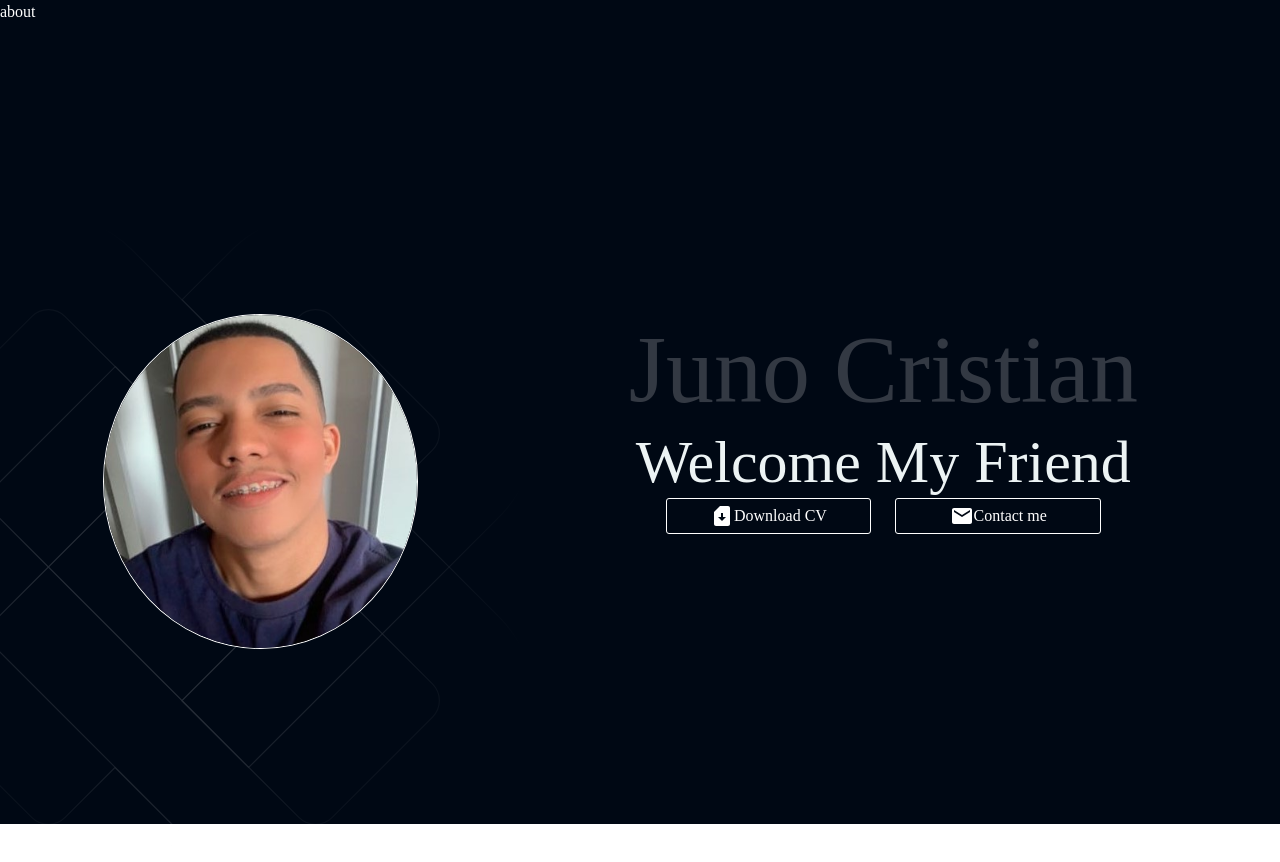
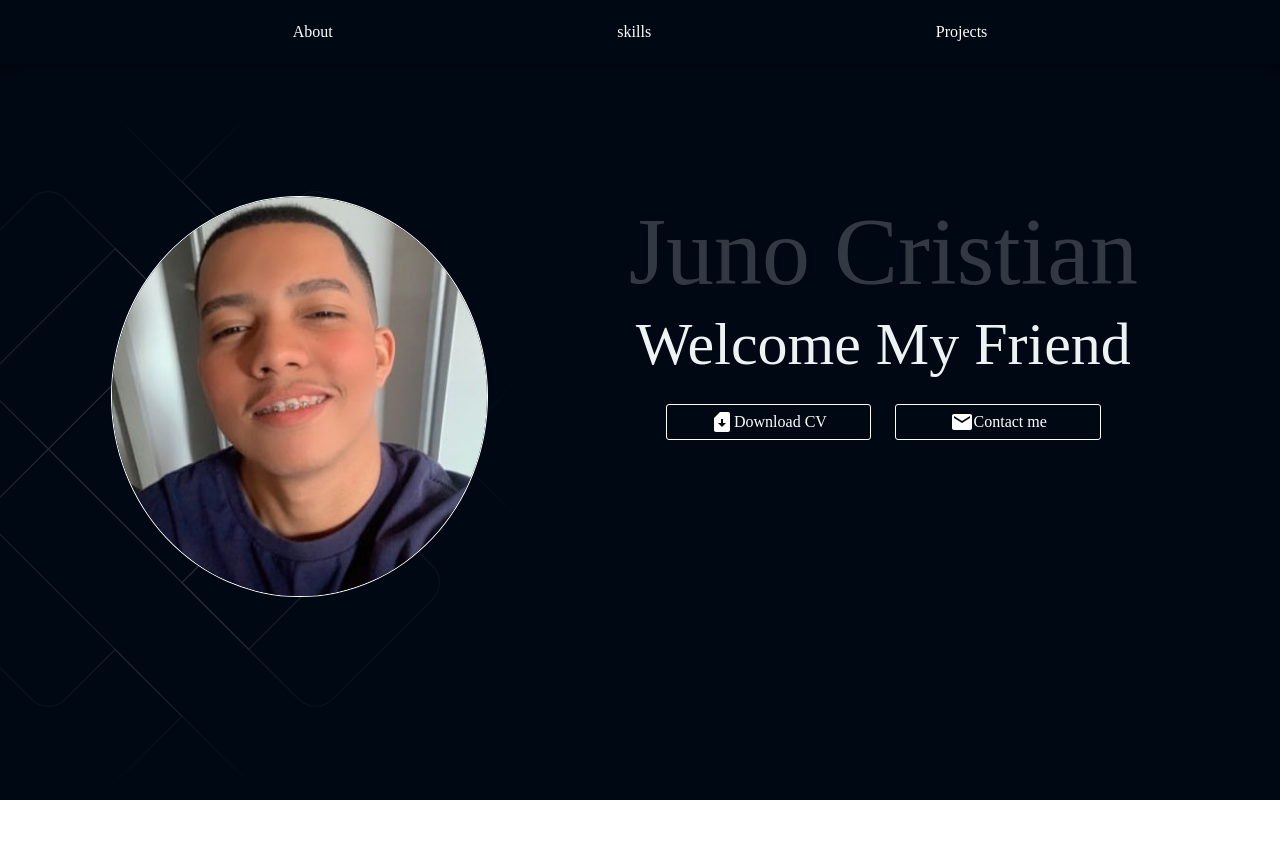
Before and after one commit to SrCooT/my-portifolio, a React (Vite) app: page / in a window 1280 px wide. Shown: the top 862 px of the page. After the commit the page ends 809 px from the top, so only its background shows below. Built offline with nearby package versions, Linux system fonts and the light colour scheme.

Commit message:
create navbar

```diff
--- a/src/components/NavBar/NavBar.tsx
+++ b/src/components/NavBar/NavBar.tsx
@@ -1,14 +1,22 @@
-import { AppBar } from "@mui/material"
+import { AppBar, MenuItem, styled, Toolbar } from "@mui/material"
 
 
 const NavBar = () => {
+  const StyledTooBar = styled(Toolbar)(() => ({
+    display:"flex",
+    justifyContent:"space-evenly",
+  }));
 
 
     return (
       <>
-          <AppBar position="ab" >
-            about
-          </AppBar>
+          <AppBar position="absolute">
+            <StyledTooBar>
+            <MenuItem>About</MenuItem>
+            <MenuItem>skills</MenuItem>
+            <MenuItem>Projects</MenuItem>
+            </StyledTooBar>
+            </AppBar>
 
       </>
     )
--- a/src/pages/Home/sections/Hero/hero.tsx
+++ b/src/pages/Home/sections/Hero/hero.tsx
@@ -15,7 +15,6 @@ const Hero = () => {
     backgroundColor: theme.palette.primary.main,
     height: "100vh",
     display:"flex",
-    justifyContent:"center",
     alignItems:"center",
   }));
   const StyledImg = styled("img")(({theme}) => ({
@@ -35,8 +34,7 @@ const Hero = () => {
                     <AnimatedBackground />
                   </Box>
               </Box>
-              <Box position="absolute" textAlign={"center"}>
-
+              <Box position="relative" textAlign={"center"}>
               <StyledImg src={Avatar} />
               </Box>
 
@@ -45,7 +43,7 @@ const Hero = () => {
               <Typography color="primary.light" variant="h1" textAlign="center">
                 Juno Cristian
               </Typography>
-              <Typography color="secondary.light" variant="h2" textAlign="center">
+              <Typography color="secondary.light" variant="h2" textAlign="center" paddingBottom={3}>
                 Welcome My Friend
               </Typography>
 
@@ -54,7 +52,6 @@ const Hero = () => {
                   <StyledButton>
                     <SimCardDownloadIcon />
                     <Typography>Download CV</Typography>
-
                   </StyledButton>
                 </Grid>
 
```
